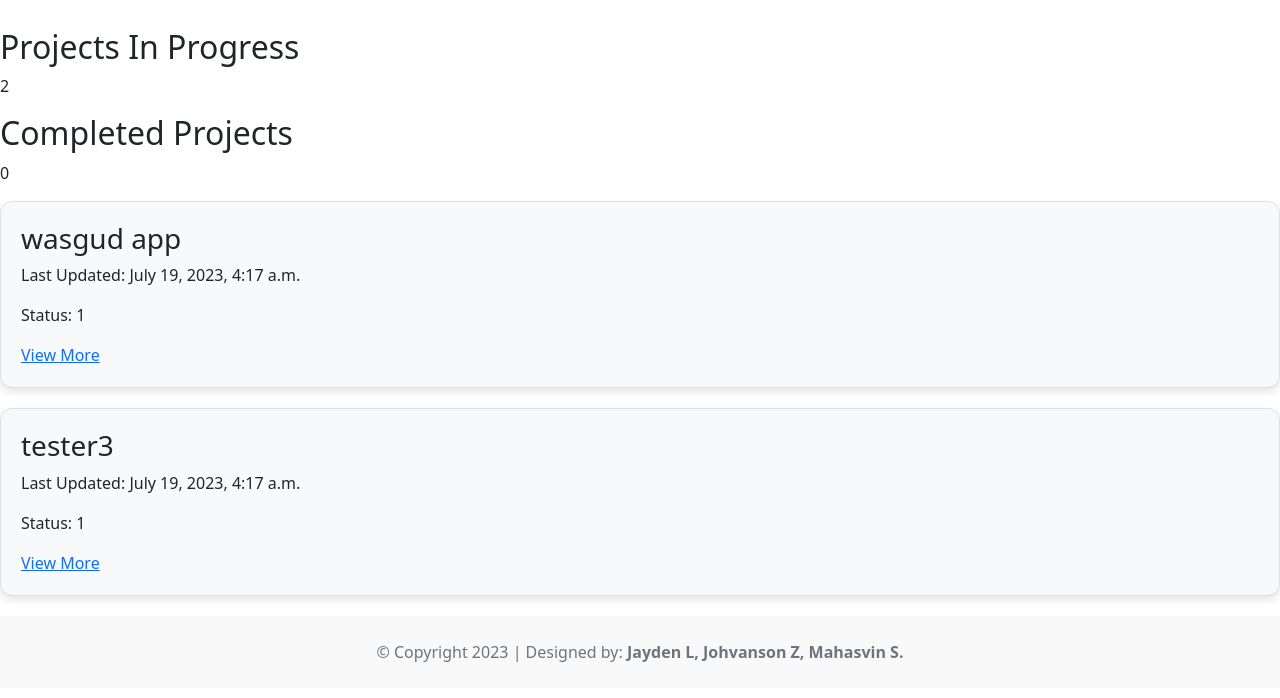
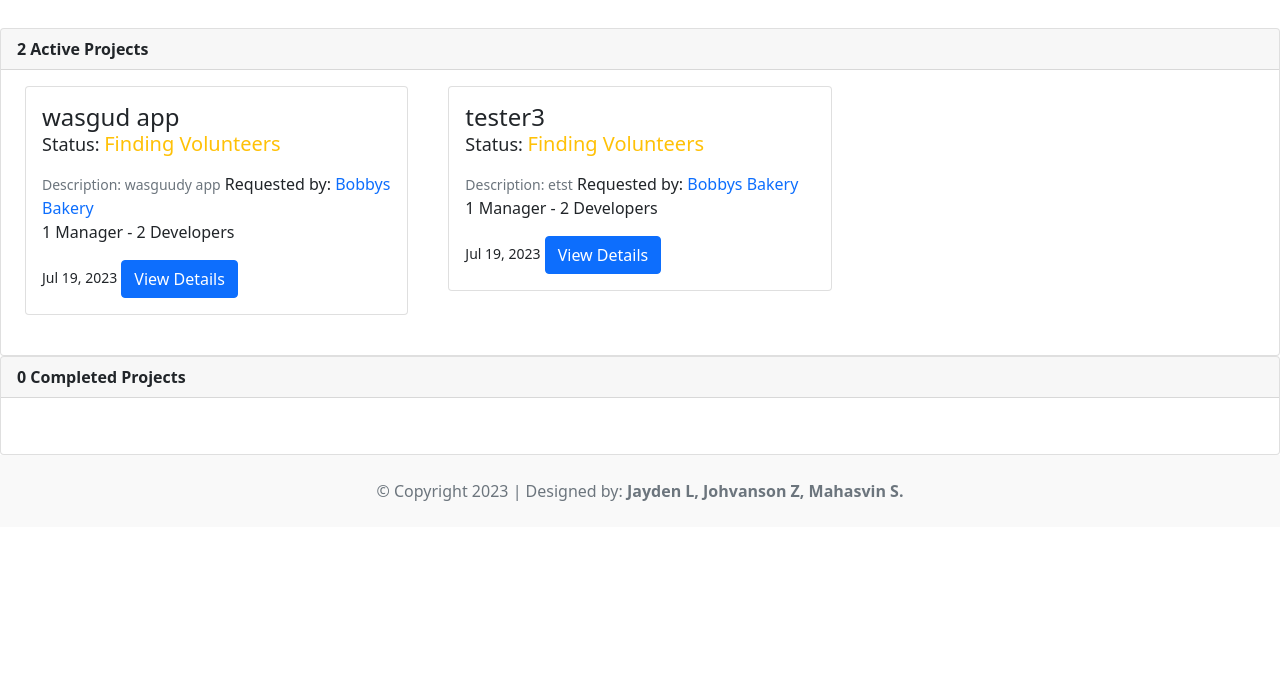
Before and after one commit to Mahasvin24/TechXelerate-LaunchLink, a Django app: page /projects/dashboard in a window 1280 px wide. Shown: the part 102-800 px from the top of the page. Run offline with Django 4.2, Linux system fonts and the light colour scheme; data comes from the database, SQL or seed files in the repository; style sheets or scripts are compiled from the project's sources; some libraries are stand-ins or nearby versions.

Commit message:
dashboard

```diff
--- a/about/templates/about/layout.html
+++ b/about/templates/about/layout.html
@@ -19,13 +19,12 @@
             <link rel="stylesheet" href="{% static 'accounts/css/form.css' %}">
             <link rel="stylesheet" href="{% static 'accounts/css/profile.css' %}">
         {% endblock layout_css %}
-        {% block head %}
-        {% endblock head %}
 
         <!--Bootstrap CDN-->
         <link href="https://cdn.jsdelivr.net/npm/bootstrap@5.0.2/dist/css/bootstrap.min.css" rel="stylesheet" integrity="sha384-EVSTQN3/azprG1Anm3QDgpJLIm9Nao0Yz1ztcQTwFspd3yD65VohhpuuCOmLASjC" crossorigin="anonymous">
         <script src="https://cdn.jsdelivr.net/npm/bootstrap@5.0.2/dist/js/bootstrap.bundle.min.js" integrity="sha384-MrcW6ZMFYlzcLA8Nl+NtUVF0sA7MsXsP1UyJoMp4YLEuNSfAP+JcXn/tWtIaxVXM" crossorigin="anonymous"></script>
-
+        {% block head %}
+        {% endblock head %}
     </head>
     <body>
         {% block nav %}
--- a/projects/admin.py
+++ b/projects/admin.py
@@ -1,5 +1,5 @@
 from django.contrib import admin
-from .models import Project, ProjectRequest, Task
+from .models import Project, ProjectRequest, Task, VolunteerLog
 # Register your models here.
 
 class ProjectAdmin(admin.ModelAdmin):
@@ -15,6 +15,10 @@ class TaskAdmin(admin.ModelAdmin):
     filter_horizontal = ('assign',)
     list_filter = ('completed', 'created')
 
+class VolunteerLogAdmin(admin.ModelAdmin):
+    list_display = ('volunteer', 'hours', 'description', 'id')
+
 admin.site.register(Project, ProjectAdmin)
 admin.site.register(ProjectRequest, ProjectRequestAdmin)
 admin.site.register(Task, TaskAdmin)
+admin.site.register(VolunteerLog, VolunteerLogAdmin)
--- a/projects/models.py
+++ b/projects/models.py
@@ -7,7 +7,7 @@ class ProjectRequest(models.Model):
     VERIFIED = "2"
     REJECTED = "3"
     request_status = (
-        (PENDING, 'Pending'),
+        (PENDING, 'Pending Verification'),
         (VERIFIED, 'Verified'),
         (REJECTED, 'Rejected'),
     )
@@ -78,8 +78,8 @@ class Task(models.Model):
         return(self.task_name)
 
 class VolunteerLog(models.Model):
-    volunteer = models.ForeignKey('accounts.Volunteer', on_delete=models.CASCADE)
+    volunteer = models.ForeignKey('accounts.Volunteer', on_delete=models.CASCADE, related_name='logs')
     project = models.ForeignKey('projects.Project', on_delete=models.CASCADE)
-    date = models.DateField()
+    date = models.DateField(auto_now_add=True)
     hours = models.DecimalField(max_digits=3, decimal_places=1)
     description = models.TextField()
--- /dev/null
+++ b/projects/static/projects/css/card.css
@@ -0,0 +1,5 @@
+#project-dashboard a {
+  text-decoration: none;
+}
+
+/*# sourceMappingURL=card.css.map */
--- /dev/null
+++ b/projects/static/projects/sass/card.scss
@@ -0,0 +1,5 @@
+#project-dashboard {
+    a {
+        text-decoration: none;
+    }
+}
--- a/projects/templates/projects/project_dashboard.html
+++ b/projects/templates/projects/project_dashboard.html
@@ -1,39 +1,102 @@
 {% extends 'about/layout.html' %}
+{% load static %}
+{% block head %}
+  <link rel="stylesheet" href="{% static 'projects/css/card.css' %}">
+{% endblock head %}
+{% block body %}
+  <div id="project-dashboard">
+    <div class="col-md-12">
+      <div class="card">
+        <div class="card-header">
+          <strong>{{ projects_in_progress.count }} Active Projects</strong>
+        </div>
+        <div class="card-body">
+          <div class="row">
+            {% for project in projects_in_progress %}
+              <div class="col-12 col-md-6 col-lg-4">
+                <div class="card mx-2">
+                  <div class="card-body">
+                    <div class="h4 m-0">
+                      {{ project.project_request.title }}
+                      {% if project.status == '1' %}
+                        <p style="font-size: 18px;">
+                          Status: <span class="text-right lead text-warning">Finding Volunteers</span>
+                        </p>
+                      {% elif project.status == '2' %}
+                        <p class="text-right lead text-primary">Working</p>
+                      {% elif project.status == '3' %}
+                        <p class="text-right lead text-info">Final Touches</p>
+                      {% else %}
+                        <p class="text-right lead text-success">Completed</p>
+                      {% endif %}
+                    </div>
+                    <small class="text-muted">Description: {{ project.project_request.description|truncatechars:60 }}</small>
+                    {% if project.project_request.business %}
+                      Requested by: <a href="{% url 'accounts:business-profile' project.project_request.business.id %}">{{ project.project_request.business.name }}</a>
+                    {% else %}
+                      <p>
+                        Requested by: <a href="{% url 'accounts:client-profile' project.project_request.client.id %}">{{ project.project_request.client }}</a>
+                      </p>
+                    {% endif %}
 
-{% block body %}
-<div class="dashboard">
-  <div class="dashboard-header">
-    <div class="header-item">
-      <h2>Projects In Progress</h2>
-      <p>{{ projects_in_progress|length }}</p>
-    </div>
+                    <p>{{project.managers.count}} {{ project.managers.count|pluralize:"Manager,Managers" }} - {{project.developers.count}} {{ project.developers.count|pluralize:"Developer,Developers" }}</p>
+                    <small>{{ project.updated|date:"M d, Y" }}</small>
+                    <a class="btn btn-primary" href="{% url 'projects:project-view' project.id %}">View Details</a>
 
-    <div class="header-item">
-      <h2>Completed Projects</h2>
-      <p>{{ completed_projects|length }}</p>
                   </div>
                 </div>
-
-  <div class="dashboard-content">
-    <div class="projects-in-progress">
-      {% for project in projects_in_progress %}
-      <div class="project-card">
-        <h3>{{ project.project_request.title }}</h3>
-        <p>Last Updated: {{ project.updated }}</p>
-        <p>Status: {{ project.status }}</p>
-        <a href="{% url 'projects:project-view' project.id %}">View More</a>
               </div>
             {% endfor %}
           </div>
+          <br>
+        </div>
+      </div>
+    </div>
+    <div class="col-md-12">
+      <div class="card">
+        <div class="card-header">
+          <strong>{{ completed_projects.count }} Completed Projects</strong>
+        </div>
+        <div class="card-body">
+          <div class="row">
+            {% for project in completed_projects %}
+              <div class="col-12 col-md-6 col-lg-4">
+                <div class="card mx-2">
+                  <div class="card-body">
+                    <div class="h4 m-0">
+                      {{ project.project_request.title }}
+                      {% if project.status == '1' %}
+                        <p style="font-size: 18px;">
+                          Status: <span class="text-right lead text-warning">Finding Volunteers</span>
+                        </p>
+                      {% elif project.status == '2' %}
+                        <p class="text-right lead text-primary">Working</p>
+                      {% elif project.status == '3' %}
+                        <p class="text-right lead text-info">Final Touches</p>
+                      {% else %}
+                        <p class="text-right lead text-success">Completed</p>
+                      {% endif %}
+                    </div>
+                    <small class="text-muted">Description: {{ project.project_request.description|truncatechars:60 }}</small>
+                    {% if project.project_request.business %}
+                      Requested by: <a href="{% url 'accounts:business-profile' project.project_request.business.id %}">{{ project.project_request.business.name }}</a>
+                    {% else %}
+                      <p>
+                        Requested by: <a href="{% url 'accounts:client-profile' project.project_request.client.id %}">{{ project.project_request.client }}</a>
+                      </p>
+                    {% endif %}
 
-    <div class="completed-projects">
-      {% for project in completed_projects %}
-      <div class="project-card">
-        <h3>{{ project.title }}</h3>
-        <p>Date Completed: {{ project.updated }}</p>
-        <a href="{% url 'projects:project-view' project.id %}">View More</a>
+                    <p>{{project.managers.count}} {{ project.managers.count|pluralize:"Manager,Managers" }} - {{project.developers.count}} {{ project.developers.count|pluralize:"Developer,Developers" }}</p>
+                    <small>Completed on: {{ project.updated|date:"M d, Y" }}</small>
+                    <a class="btn btn-primary" href="{% url 'projects:project-view' project.id %}">View Details</a>
+
+                  </div>
+                </div>
               </div>
             {% endfor %}
+          </div>
+          <br>
+        </div>
       </div>
     </div>
   </div>
--- a/projects/templates/projects/requests.html
+++ b/projects/templates/projects/requests.html
@@ -7,7 +7,7 @@
       {% for request in requests %}
       <div class="project-card">
         <h3>{{ request.title }}</h3>
-        <p>Status: {{ request.status }}</p>
+        <p>Status: {{ request.get_status_display }}</p>
         <p>{{ request.client }}</p>
         <a href="{% url 'projects:new-project' request.id %}">Accept Request</a>
       </div>
--- a/projects/views.py
+++ b/projects/views.py
@@ -8,6 +8,7 @@ from django.contrib.auth.decorators import login_required
 from .forms import ProjectRequestForm, ProjectForm, TaskForm, VolunteerLogForm
 from django.apps import apps
 Client = apps.get_model('accounts', 'Client')
+Volunteer = apps.get_model('accounts', 'Volunteer')
 from .models import ProjectRequest, Project, Task
 
 # Create your views here.
@@ -29,12 +30,35 @@ def project_view(request, project_id):
         context = {
             'project' : project,
         }
-        if request.user.is_volunteer:
-            context['hour_form'] = VolunteerLogForm()
-        if project.managers.filter(id=request.user.id).exists():
-            context['task_form'] = TaskForm()
-
-        return render(request, 'projects/project_view.html', context)
+        if request.method == 'POST' and request.user.is_volunteer:
+            if 'is_task' in request.POST:
+                form = TaskForm(request.POST, **{'project_id': project_id})
+                if form.is_valid():
+                    task = form.save()
+                    return redirect('projects:dashboard')
+                else:
+                    if request.user.is_volunteer:
+                        context['hour_form'] = VolunteerLogForm(**{'project_id': project_id, 'user': request.user})
+                    if request.user.is_volunteer and Volunteer.objects.get(user=request.user).projects_managed.filter(id=project_id).exists():
+                        context['task_form'] = TaskForm(**{'project_id': project_id})
+                    return render(request, 'projects/project_view.html', context)
+            else:
+                form = VolunteerLogForm(request.POST, **{'project_id': project_id, 'user': request.user})
+                if form.is_valid():
+                    volunteer_log = form.save()
+                    return redirect('projects:dashboard')
+                else:
+                    if request.user.is_volunteer:
+                        context['hour_form'] = VolunteerLogForm(**{'project_id': project_id, 'user': request.user})
+                    if request.user.is_volunteer and Volunteer.objects.get(user=request.user).projects_managed.filter(id=project_id).exists():
+                        context['task_form'] = TaskForm(**{'project_id': project_id})
+                    return render(request, 'projects/project_view.html', context)
+        else:
+            if request.user.is_volunteer:
+                context['hour_form'] = VolunteerLogForm(**{'project_id': project_id, 'user': request.user})
+            if request.user.is_volunteer and Volunteer.objects.get(user=request.user).projects_managed.filter(id=project_id).exists():
+                context['task_form'] = TaskForm(**{'project_id': project_id})
+            return render(request, 'projects/project_view.html', context)
     else:
         return redirect('about:home')
 
```
Also changed, not shown: accounts/admin.py (+7 -1 lines), accounts/models.py (+6 -3 lines), projects/forms.py (+19 -4 lines), projects/templates/projects/project_view.html (+17 -4 lines), accounts/migrations/0004_remove_volunteer_volunteer_hours.py (added), accounts/migrations/0005_alter_user_img.py (added), projects/migrations/0006_alter_volunteerlog_date_alter_volunteerlog_volunteer.py (added), projects/migrations/0007_alter_projectrequest_status.py (added), 1 other file. Lines whose indentation alone changed are shown as unchanged.
